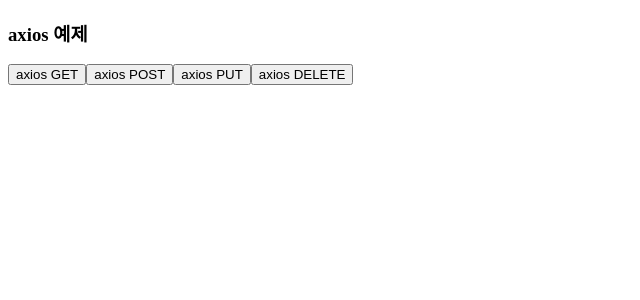
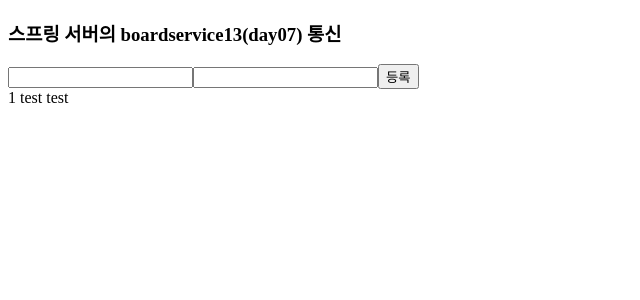
Before and after one commit to kant300/tj2025A_web2.09, a React (Vite) app in the folder reactapp/: page / in a window 1280 px wide. Shown: the top 300 px of the page, without its empty margins (0-640 px from the left). Built offline with nearby package versions, Linux system fonts and the light colour scheme.

Commit message:
20250918 boardService13 등록,전체조회

```diff
--- /dev/null
+++ b/reactapp/src/example/day03/Component10.jsx
@@ -0,0 +1,43 @@
+import { useState } from "react"
+import axios from "axios" // 자동완성안되면 작성
+
+// =========== 스프링 서버내 day07(boardservice13) ============
+export default function Component10( props ){
+    // [1] 입력받은 데이터들을 관리하는 useState
+    const [ bcontent, setBcontent ] = useState('')
+    const [ bwriter, setBwriter ] = useState("")
+
+    // [2] axios 이용하여 스프링 서버에게 등록요청
+    const boardWrite = async()=>{
+        const obj = { bcontent, bwriter }   // 2-1 : 입력받은 데이터들을 객체화
+        const response = await axios.post("http://localhost:8080/board" , obj ) // 2-2 : axios 요청
+        console.log(response.data);
+        boardPrint();   // 2-3
+    }
+
+    // [3] 출력할 데이터들을 관리하는 useState
+    const [ boards, setBoards ]= useState( [ { bno : 1, bcontent : 'test', bwriter : 'test' } ] );
+    // [4] 출력할 데이터들을 axios 이용하여 스프링에게 요청, -> 2-3에서 실행
+    const boardPrint = async()=>{
+        // 4-1. axios 요청
+        const response = await axios.get("http://localhost:8080/board"); // 스프링과 리액트 서버가 달라서 상대주소 작성해야 함
+        // 4-2. axios 요청값을 setState 이용한 재렌더링
+        setBoards( response.data );
+    }
+
+
+
+
+    return(<>
+        <h3> 스프링 서버의 boardservice13(day07) 통신 </h3>
+        <input value={ bcontent } onChange={ (e)=> { setBcontent(e.target.value) } } />
+        <input value={ bwriter } onChange={ (e)=> { setBwriter(e.target.value) } } />
+        <button onClick={ boardWrite }> 등록 </button>
+        {
+            boards.map( (board)=>{
+                return <div> { board.bno } { board.bcontent } {board.bwriter } </div>
+            })
+        }
+
+    </>)
+}
--- a/reactapp/src/main.jsx
+++ b/reactapp/src/main.jsx
@@ -81,4 +81,6 @@
 import Component8 from './example/day03/Component8.jsx';
 // create.render( <Component8 /> )
 import Component9 from './example/day03/Component9.jsx';
-create.render( <Component9 /> )
+//create.render( <Component9 /> )
+import Component10 from './example/day03/Component10.jsx';
+create.render( <Component10 />)
```
Also changed, not shown: 1 other file (tests, documents, lock files or other folders).
